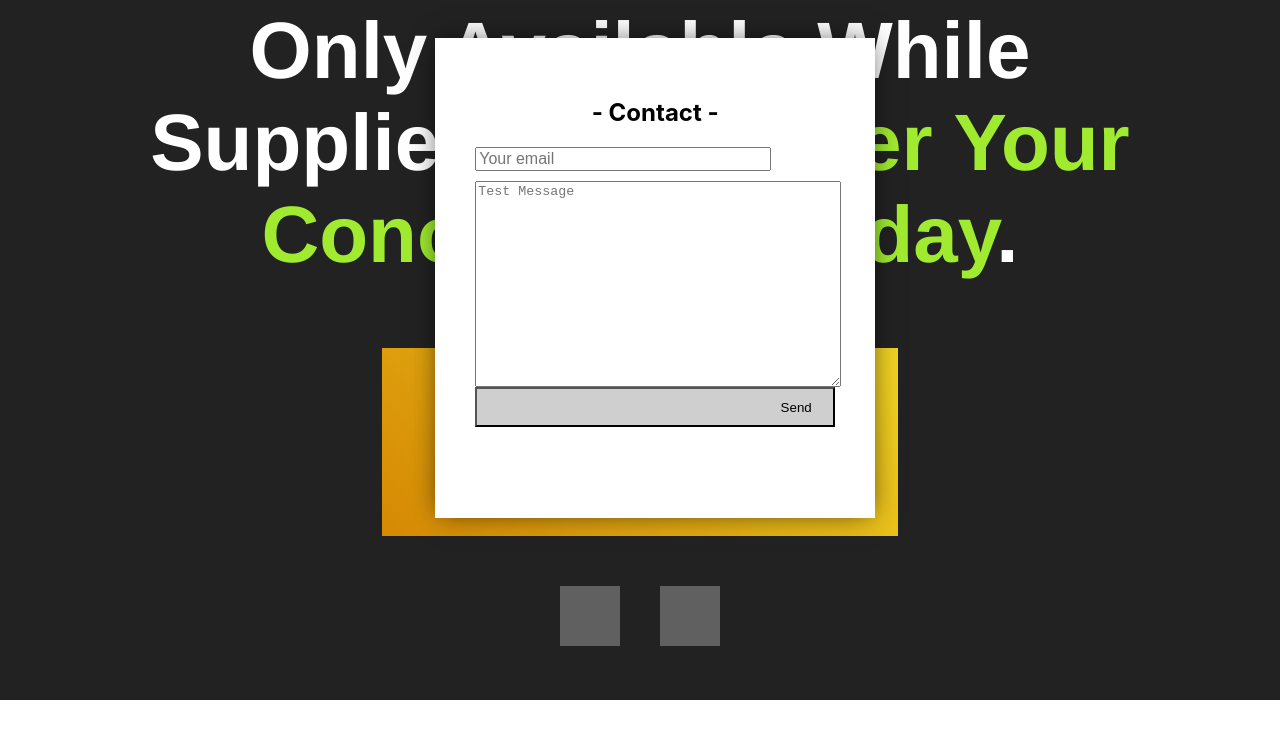
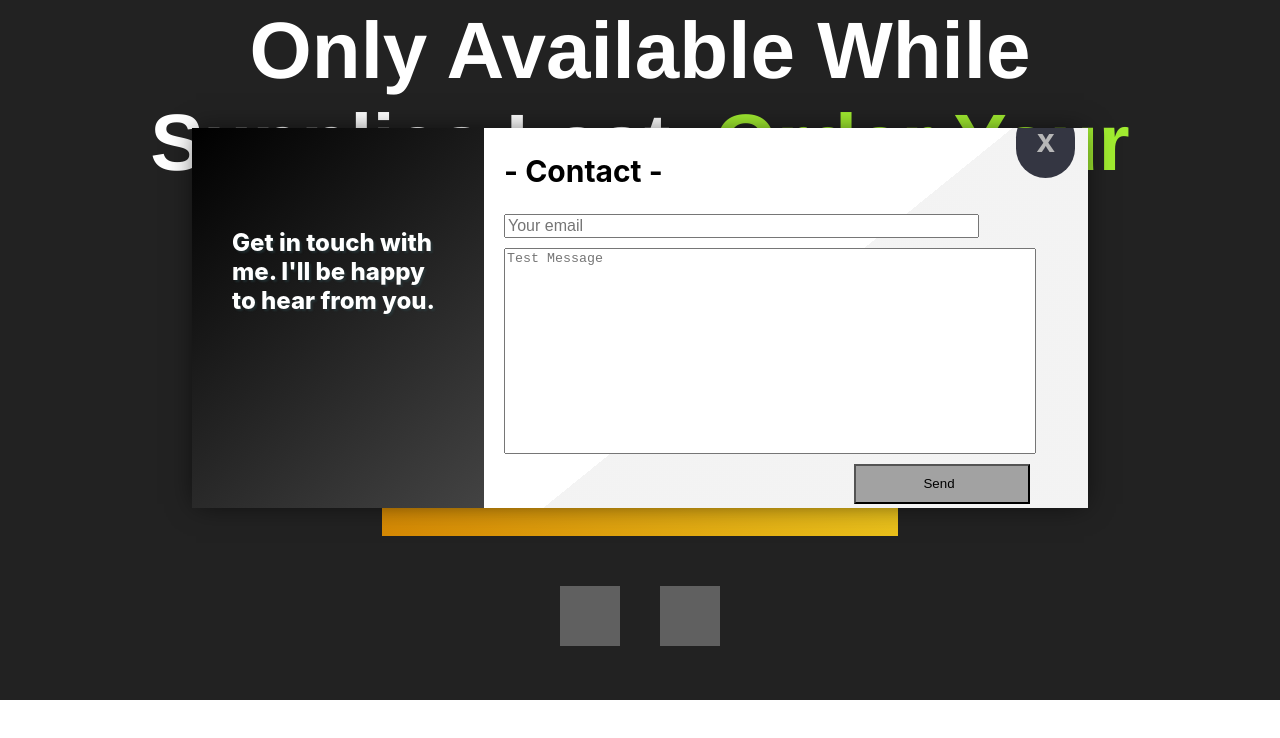
Before and after one commit to conorGar/portfolio2, a React (Create React App) app: page / in a window 1280 px wide. Both pictures are taken after a click on the button "Contact". Shown: the part 3972-4710 px from the top of the page. Built offline with nearby package versions, Linux system fonts and the light colour scheme; grey boxes are pictures that could not be loaded.

Commit message:
Polished contact form

```diff
--- a/src/App.js
+++ b/src/App.js
@@ -27,6 +27,10 @@ class App extends React.Component {
       this.setState({
         contactFormClass: 'contactform-show'
       })
+    }else{
+      this.setState({
+        contactFormClass: 'contactform-hide'
+      })
     }
   }
 
@@ -47,7 +51,7 @@ class App extends React.Component {
       <Element className='contact'>
         <Contact contactButtonHandler={this.contactClickHandle}/>
       </Element>
-      <ContactForm currentClass={this.state.contactFormClass}/>
+      <ContactForm currentClass={this.state.contactFormClass} toggleContactPopup={this.contactClickHandle}/>
     </div>
   );
   }
--- a/src/ContactForm/ContactForm.css
+++ b/src/ContactForm/ContactForm.css
@@ -7,13 +7,14 @@
 }
 
 .contactform-show{
-    display: inline;
+  z-index: 10;
+  display: flex;
   position: fixed; /* Stay in place */
   left: 0;
   top: 0;
-    margin: 3% 34%;
-    width: 360px;
-    height: 400px;
+  margin: 10% 15%;
+  width: 70vw;
+  height: 380px;
 
   overflow: auto; /* Enable scroll if needed */
   background-color: white;
@@ -22,7 +23,6 @@
 box-shadow: 0px 0px 26px -4px rgba(0,0,0,0.65);
 -webkit-animation: slide-in-top 0.5s cubic-bezier(0.250, 0.460, 0.450, 0.940) both;
 animation: slide-in-top 0.5s cubic-bezier(0.250, 0.460, 0.450, 0.940) both;
-  padding: 40px;
 
 }
 
@@ -45,16 +45,66 @@ form{
 }
 
 .input-message{
-    width: 100%;
+    width: 90%;
     height: 200px;
+    resize: none;
 }
 
 .submit-button{
+    width: 30%;
+    height: 40px;
+    background-color: rgb(162, 162, 162);
+    margin-top:10px;
+    margin-right: 10%;
+    padding-left: 0%;
+    align-self: flex-end;
+}
+
+.signup-right-side{
+  /* background-color: red; */
+  background: linear-gradient(141deg, white 320px, rgba(209, 209, 209, 0.253) 20px);
+  z-index: 11;
+  align-items: flex-start;
+  display: flex;
+  flex-direction: column;
+  justify-content: flex-start;
   width: 100%;
-    height: 40px;
-    background-color: rgb(207, 207, 207);
-    padding-left: 80%;
+  text-align: start;
+  margin-left:20px;
+  font-size: 20px;
+  font-weight: 800;
 }
+.signup-left-side{
+  width:50%;
+  height: 100%;
+  background: linear-gradient(141deg, #000000, #434343);
+}
+
+.copy-text{
+  color: white;
+  font-weight: 800;
+  text-shadow: 2px 2px 2px rgba(47, 78, 83, 0.39);
+  margin: 100px 40px;
+}
+.close-button2{
+  padding: 20px;
+  border-radius: 200px;
+  background-color: rgb(52, 54, 66);
+  font-size: 25px;
+  font-weight: 800;
+  color: rgb(183, 183, 183);
+
+  position: absolute;
+  top:-20px;
+  left:92%;
+}
+
+.close-button2:hover{
+  background-color: rgb(91, 89, 89);
+  cursor: pointer;
+}
+
+
 
 @-webkit-keyframes slide-in-top {
     0% {
--- a/src/ContactForm/ContactForm.js
+++ b/src/ContactForm/ContactForm.js
@@ -2,20 +2,26 @@ import React from 'react'
 
 import './ContactForm.css'
 
-class ContactForm extends React.Component{
+class ContactForm extends React.Component {
+    constructor(props){
+        super(props)
+    }
 
-
-    render(){
-        return(
-            <div className = {this.props.currentClass}>
-                <h2 className='form-title'> - Contact -</h2>
-                <form method="POST" action="https://formspree.io/conorgar@gmail.com" >
-                <input className='input-email'type="email" name="email" placeholder="Your email"/>
-                <textarea className='input-message' name="message" placeholder="Test Message"></textarea>
-                <button className='submit-button' type="submit">Send</button>
-                </form>
-
-
+    render() {
+        return (
+            <div className={this.props.currentClass}>
+                <div className="signup-left-side">
+                    <h2 className="copy-text">Get in touch with me. I'll be happy to hear from you.</h2>
+                </div>
+                <div className="signup-right-side" >
+                    <h2 className='form-title'> - Contact -</h2>
+                    <form method="POST" action="https://formspree.io/conorgar@gmail.com" >
+                        <input className='input-email' type="email" name="email" placeholder="Your email" />
+                        <textarea className='input-message' name="message" placeholder="Test Message"></textarea>
+                        <button className='submit-button' type="submit">Send</button>
+                    </form>
+                    <div className="close-button2" onClick={this.props.toggleContactPopup}>X</div>
+                </div>
             </div>
         )
     }
--- a/src/Header/Header.css
+++ b/src/Header/Header.css
@@ -16,3 +16,12 @@ h4{
     height: 50px;
     width: 50px;
 }
+
+.header-link{
+    color: rgb(196, 196, 196)
+}
+
+.header-link:hover{
+    cursor: pointer;
+    color: white;
+}
--- a/src/Header/Header.js
+++ b/src/Header/Header.js
@@ -15,7 +15,7 @@ function Header() {
                 smooth={true}
                 offset={-70}
                 duration={500}
-            ><h4>About</h4></Link>
+            ><h4 className='header-link'>About</h4></Link>
              <Link
                 activeClass="active"
                 to="projects"
@@ -23,7 +23,7 @@ function Header() {
                 smooth={true}
                 offset={-70}
                 duration={500}
-            ><h4>Projects</h4></Link>
+            ><h4 className='header-link'>Projects</h4></Link>
              <Link
                 activeClass="active"
                 to="contact"
@@ -31,7 +31,7 @@ function Header() {
                 smooth={true}
                 offset={-70}
                 duration={500}
-            ><h4>Contact Me (please.)</h4></Link>
+            ><h4 className='header-link'>Contact Me (please.)</h4></Link>
         </div>
     )
 }
```
Lines whose indentation alone changed are shown as unchanged.
